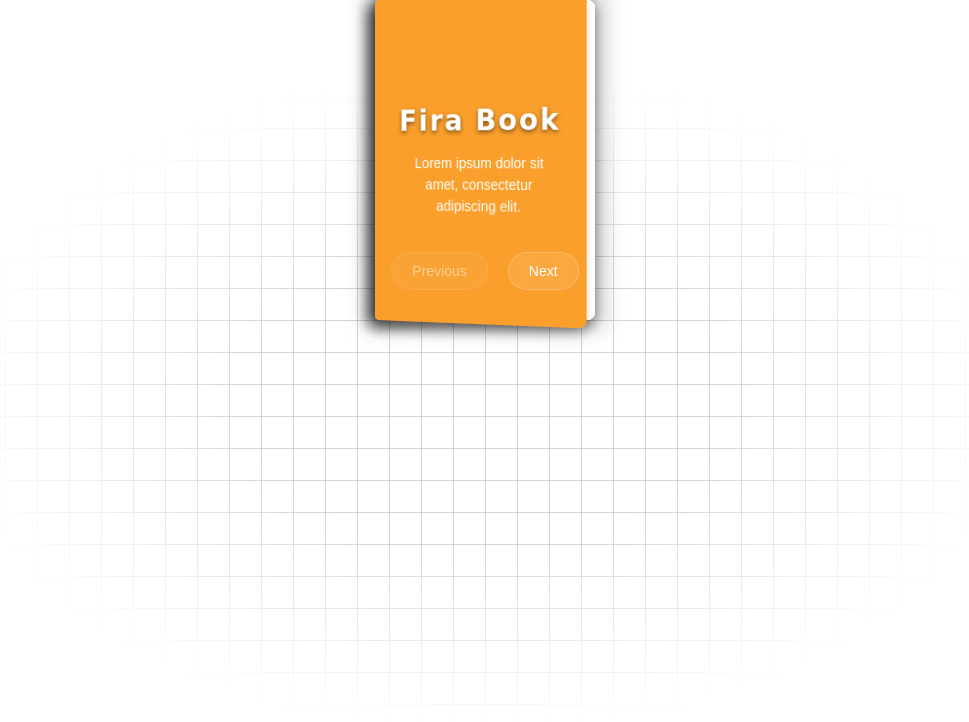
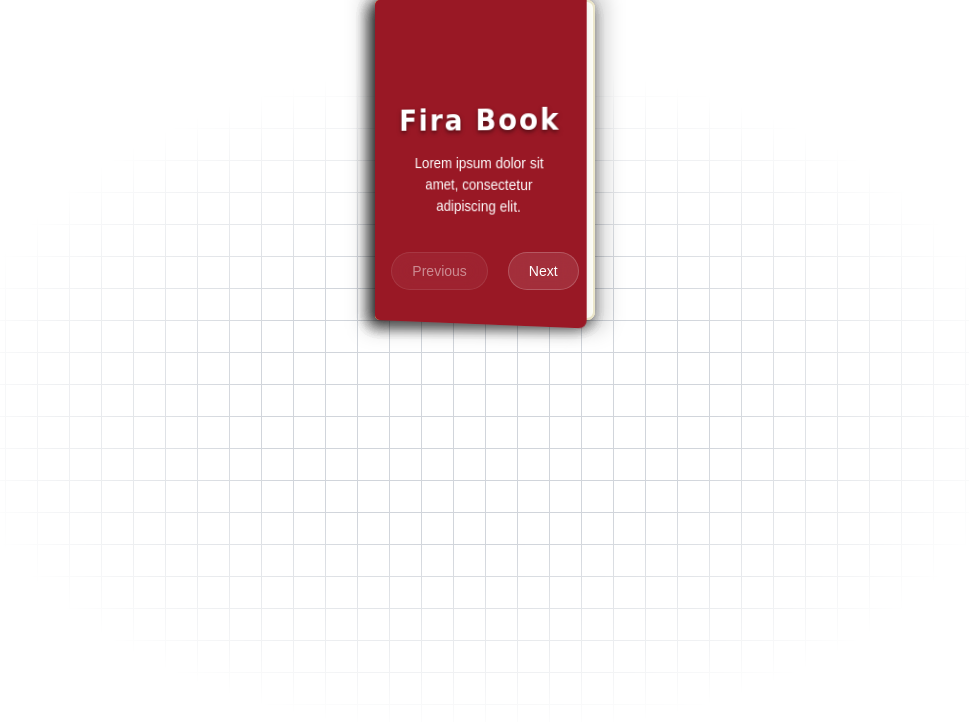
Before and after one commit to ShafiraHasnaF/fira_html, a plain HTML site: page index.html in a window 1280 px wide. Shown: the whole page, without its empty margins (155-1124 px from the left). Drawn offline with Linux system fonts and the light colour scheme; a web font is replaced by a local one.

Commit message:
211120251412 up

```diff
--- a/assets/custom.css
+++ b/assets/custom.css
@@ -98,7 +98,7 @@ source : https://www.youtube.com/redirect?event=comments&redir_token=QUFFLUhqbHB
 
 .front .page-front,
 .back .page-front {
-  background: #fa9f2b !important;
+  background: #991825 !important;
 }
 
 .page1 .page-front,
@@ -403,7 +403,8 @@ source : https://www.youtube.com/redirect?event=comments&redir_token=QUFFLUhqbHB
 }
 
 .page-content.white-page {
-  background: white;
+  background: #fffff9;
+  border: 2px solid #ede8cc;
   color: #333;
 }
 
```
